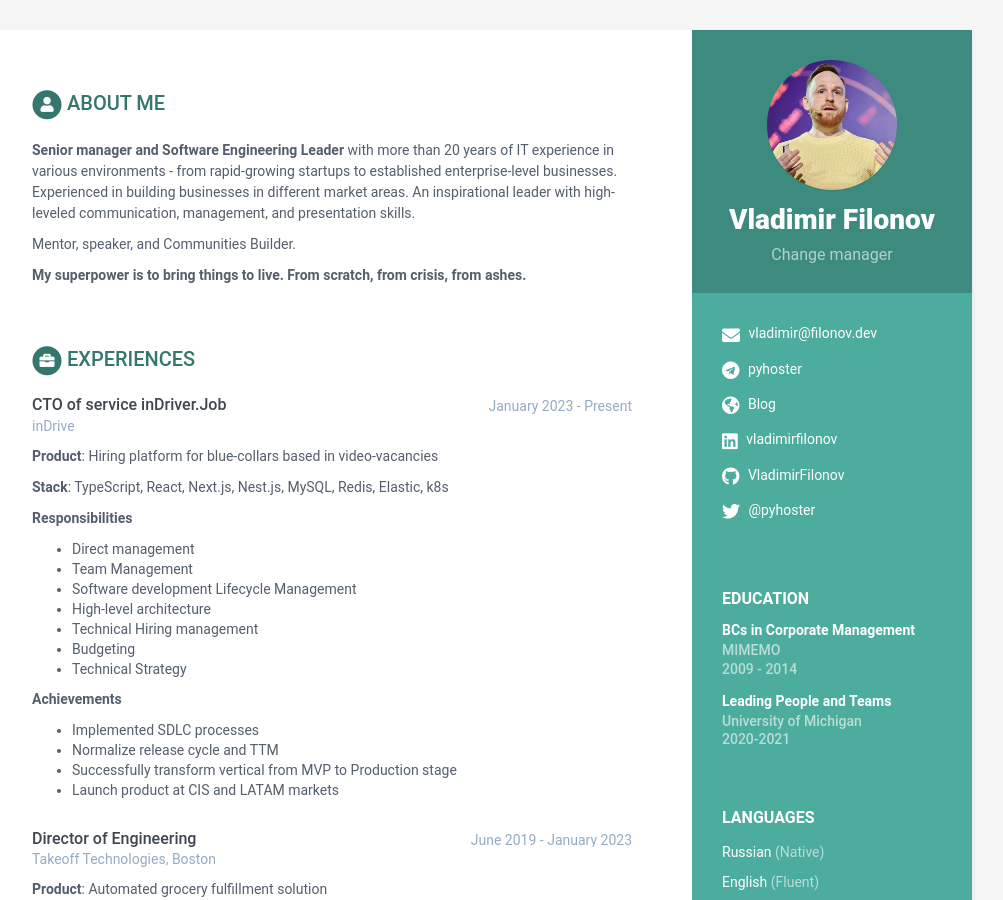
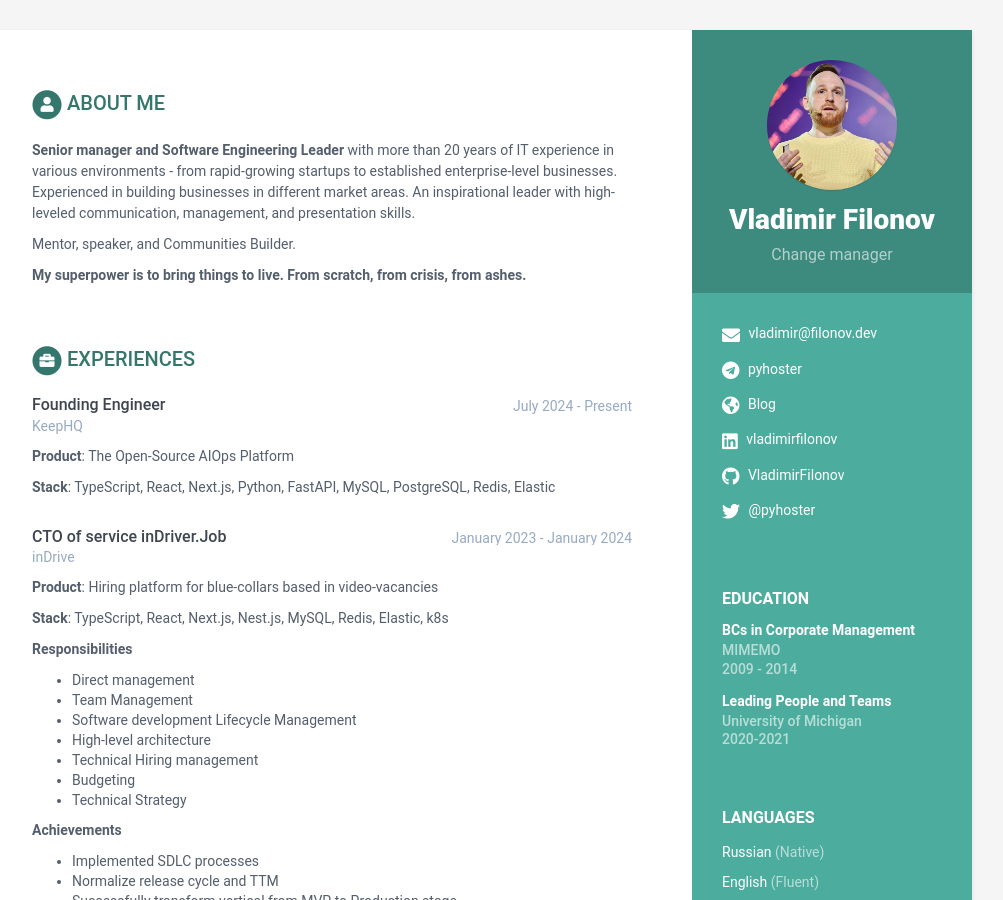
Before and after one commit to VladimirFilonov/vladimirfilonov.github.io, a Jekyll site: the page built from index.html, in a window 1280 px wide and 900 px high. Shown: the whole window, without its empty margins (168-1171 px from the left). Built offline with Jekyll 4.4.1, drawn with Linux system fonts in a browser that asks for light colours.

Commit message:
Update work experience

```diff
--- a/_data/data.yml
+++ b/_data/data.yml
@@ -72,8 +72,17 @@ education:
       time: 2020-2021
 
 experiences:
+    - role: Founding Engineer
+      time: July 2024 - Present
+      company: KeepHQ
+      details: |
+
+        **Product**: The Open-Source AIOps Platform
+
+        **Stack**: TypeScript, React, Next.js, Python, FastAPI, MySQL, PostgreSQL, Redis, Elastic
+
     - role: CTO of service inDriver.Job
-      time: January 2023 - Present
+      time: January 2023 - January 2024
       company: inDrive
       details: |
 
```
